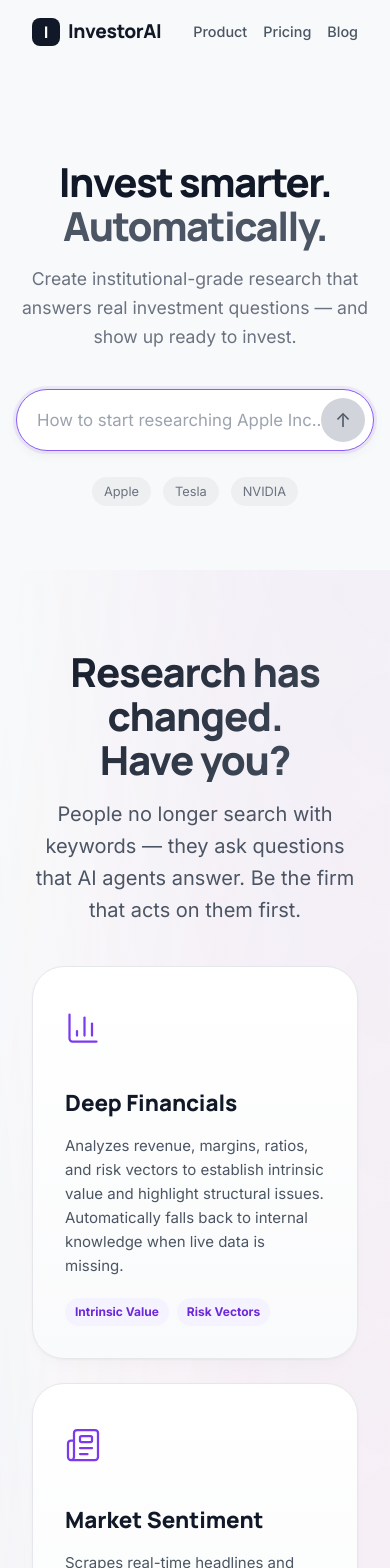
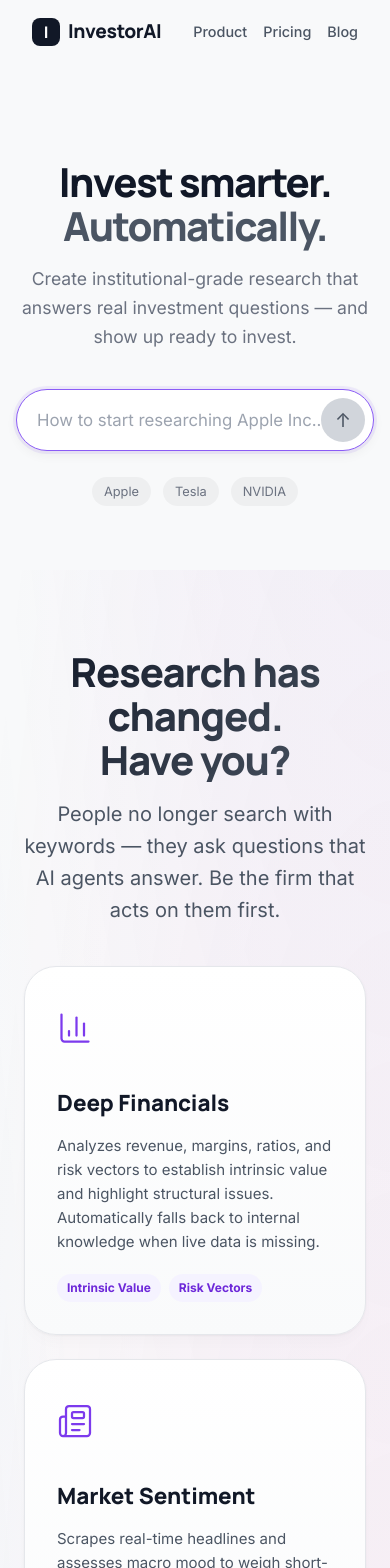
Before and after one commit to Aadi-110i/InvestorAI, a Next.js app: page / in a window 390 px wide. Shown: the top 1568 px of the page. Built offline with nearby package versions, Linux system fonts and the light colour scheme.

Commit message:
UI: Increase container padding to 64px for consistent left/right spacing across all sections

```diff
--- a/src/app/globals.css
+++ b/src/app/globals.css
@@ -108,7 +108,10 @@ button { border: none; background: none; cursor: pointer; }
   width: 100%;
   max-width: 100%;
   margin: 0 auto;
-  padding: 0 var(--s8);
+  padding: 0 var(--s16);
+}
+@media (max-width: 768px) {
+  .container { padding: 0 var(--s6); }
 }
 
 /* ============================================================
```
